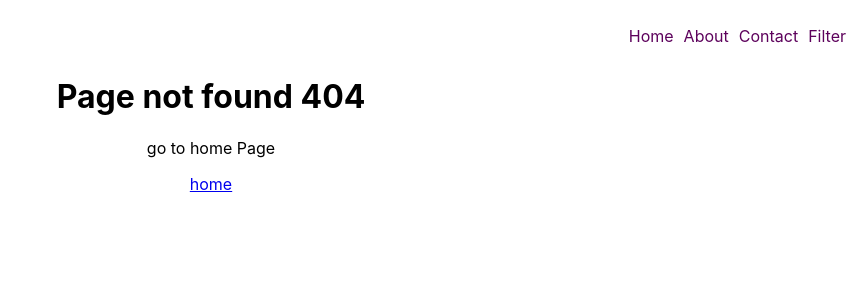
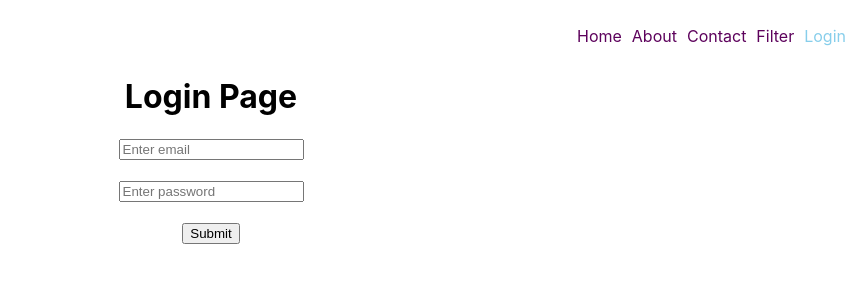
Before and after one commit to prdev99/React-Router, a React (Create React App) app: page /login in a window 1280 px wide. Before the commit this address had no page. Shown: the top 300 px of the page, without its empty margins (429-1280 px from the left). Built offline with nearby package versions, Linux system fonts and the light colour scheme.

Commit message:
Added protected route

```diff
--- a/src/App.js
+++ b/src/App.js
@@ -11,6 +11,9 @@ import Contact from "./components/Contact";
 import Company from "./components/Company";
 import Channel from "./components/Channel";
 import Other from "./components/Other";
+import Login from "./components/Login";
+import Protected from "./components/Protected";
+import { Component } from "react";
 
 function App() {
   return (
@@ -18,10 +21,11 @@ function App() {
       <BrowserRouter>
         <NavBar />
         <Routes>
-          <Route path="/" element={<Home />} />
-          <Route path="/about" element={<About />} />
+          <Route path="/" element={<Protected Component={Home} />} />
+          <Route path="/login" element={<Login />} />
+          <Route path="/about" element={<Protected Component={About} />} />
           <Route path="/user/:name" element={<User />} />
-          <Route path="/filter" element={<Filter />} />
+          <Route path="/filter" element={<Protected Component={Filter} />} />
           <Route path="*" element={<Page404 />} />
           <Route path="/contact/" element={<Contact />}>
             <Route path="company" element={<Company />} />
--- /dev/null
+++ b/src/components/Login.jsx
@@ -0,0 +1,30 @@
+import { useEffect } from "react";
+import { useNavigate } from "react-router-dom";
+
+const Login = () => {
+  const login = () => {
+    localStorage.setItem("login", true);
+    navigate("/");
+  };
+
+  const navigate = useNavigate();
+  useEffect(() => {
+    let login = localStorage.getItem("login");
+    if (login) {
+      navigate("/");
+    }
+  });
+  return (
+    <>
+      <h1>Login Page</h1>
+      <input type="text" placeholder="Enter email"></input>
+      <br />
+      <br />
+      <input type="text" placeholder="Enter password"></input>
+      <br />
+      <br />
+      <button onClick={login}>Submit</button>
+    </>
+  );
+};
+export default Login;
--- a/src/components/NavBar.jsx
+++ b/src/components/NavBar.jsx
@@ -1,5 +1,5 @@
 import React from "react";
-import { Link, NavLink } from "react-router-dom";
+import { NavLink } from "react-router-dom";
 
 const NavBar = () => {
   return (
@@ -49,6 +49,17 @@ const NavBar = () => {
             Filter
           </NavLink>
         </li>
+        <li>
+          <NavLink
+            style={({ isActive }) => {
+              return { color: isActive ? "skyblue" : null };
+            }}
+            className="nav-bar-link"
+            to="/login"
+          >
+            Login
+          </NavLink>
+        </li>
       </ul>
     </div>
   );
--- /dev/null
+++ b/src/components/Protected.jsx
@@ -0,0 +1,19 @@
+import { useEffect } from "react";
+import { useNavigate } from "react-router-dom";
+
+const Protected = (props) => {
+  const { Component } = props;
+  const navigate = useNavigate();
+  useEffect(() => {
+    let login = localStorage.getItem("login");
+    if (!login) {
+      navigate("/login");
+    }
+  });
+  return (
+    <>
+      <Component />
+    </>
+  );
+};
+export default Protected;
```
